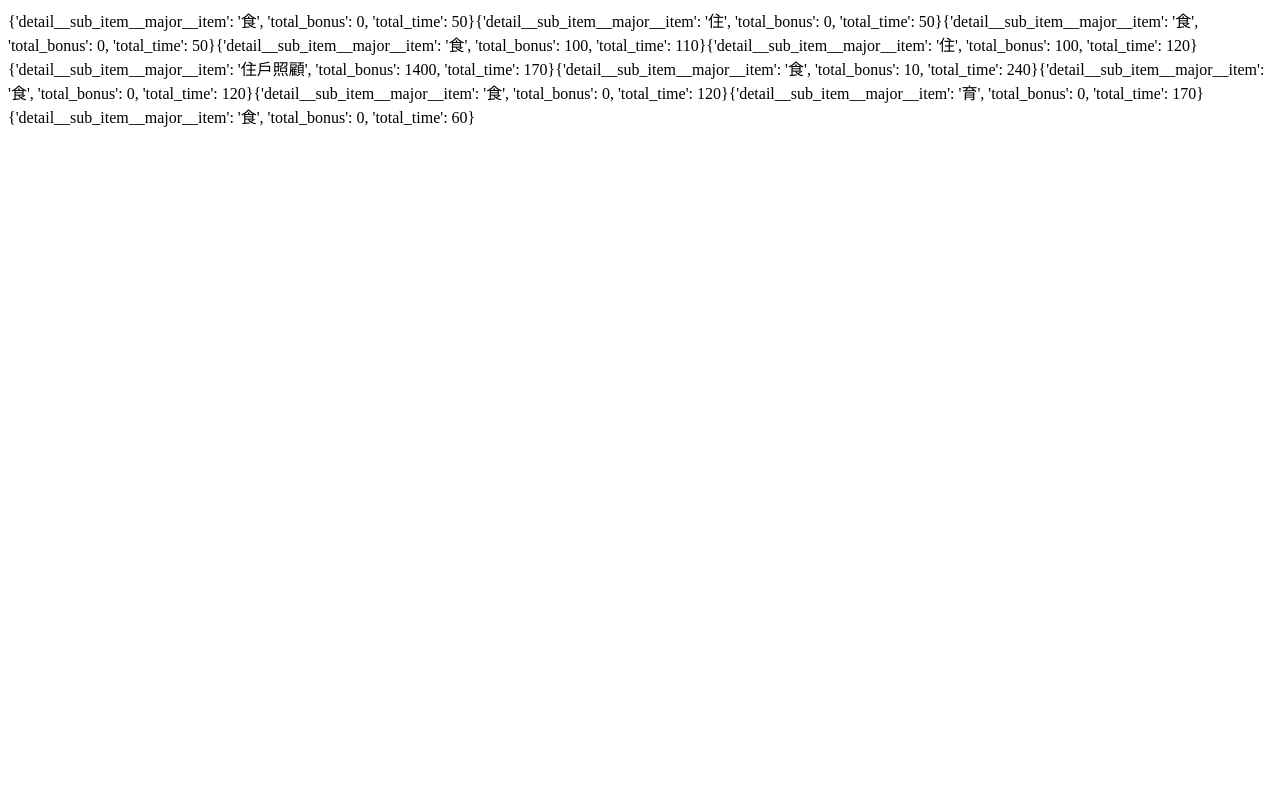
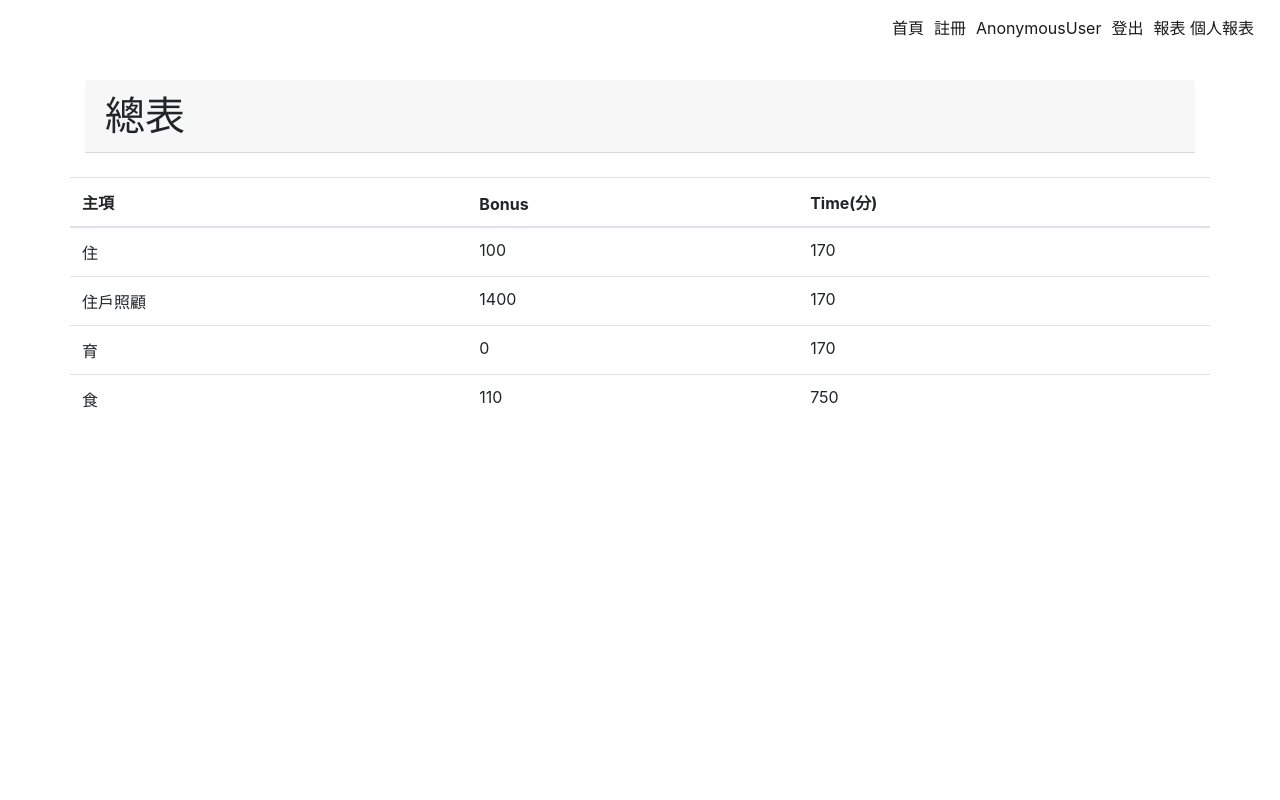
Before and after one commit to JackyCafe/goodvilla_web, a Django app: page /app/report/2024/02 in a window 1280 px wide. Run offline with Django 4.2, Linux system fonts and the light colour scheme; data comes from the database, SQL or seed files in the repository; both versions use the stored data as it was after the commit; parts of the project's set-up code (start-up, migrations or seed data) failed here and were passed over; some libraries are stand-ins or nearby versions.

Commit message:
修改report

```diff
--- a/app/templates/account/report.html
+++ b/app/templates/account/report.html
@@ -4,7 +4,9 @@
 {% endblock %}
 {% block content %}
         <div class="container mt-4">
-        <h1 class="mb-4">總表</h1>
+        <h1 class="mb-4">
+        <div class="card-header">總表</div>
+        </h1>
         <div class="row">
           <table class="table">
            <thead>
@@ -14,46 +16,19 @@
                                 <th>Time(分)</th>
                             </tr>
                         </thead>
-           {% for username,details in data.items %}
-               <tr><td>{{ username }} </td>
-                   <td>{{details.bonus}} </td>
-                   <td>{{details.total_time  }}</td>
+          <tbody>
+           {% for items in datas %}
+               <tr><td>{{ items.detail__sub_item__major__item }} </td>
+                   <td>{{items.total_bonus}} </td>
+
+                   <td>{{items.total_time  }}</td>
                 </tr>
            {% endfor %}
+
+
+          </tbody>
+
         </table>
         </div>
-
-        <h1 class="mb-4">個人總表</h1>
-        <div class="row">
-        {% for username, details in results.items %}
-            <div class="col-md-4 mt-4">
-                <div class="card-header">
-                    <h2>{{ username }}</h2>
-                </div>
-                <div class="card-body">
-                    <table class="table">
-                        <thead>
-                            <tr>
-                                <th>主項</th>
-                                <th>Bonus</th>
-                                <th>Time(分)</th>
-                            </tr>
-                        </thead>
-                        <tbody>
-                            {% for detail in details %}
-                                <tr>
-                                    <td>{{ detail.major }}</td>
-                                    <td>{{ detail.bonus }}</td>
-                                    <td>{{ detail.total_time }}</td>
-                                </tr>
-                            {% endfor %}
-                        </tbody>
-                    </table>
-                </div>
-            </div>
-        {% endfor %}
         </div>
-    </div>
-
 {% endblock %}
-</table>
--- a/app/views.py
+++ b/app/views.py
@@ -181,30 +181,16 @@ def report(request, year, month):
 
     try:
         '''如果是管理者看所有人資料'''
-        datas = WorkRecord.objects.filter(
+        datas = (WorkRecord.objects.filter(
             working_date__year=year,
             working_date__month=month
-        ).annotate(
+        ).values('detail__sub_item__major__item')
+                 .annotate(
             total_bonus=Sum('bonus'),
             total_time=Sum('spend_time')
-        ).values('detail__sub_item__major__item', 'total_bonus', 'total_time')
+        ))
 
-        result = {}
-        for entry in datas:
-            major = entry['detail__sub_item__major__item']
-            total_bonus = entry['total_bonus']
-            total_time = entry['total_time']
-            if major not in result:
-                result[major] = []
-
-
-            #if major:
-            # result[major]['total_bonus'] += total_bonus
-            # result[major]['total_time'] += total_time
-            #else:
-            result[major].append({'total_bonus': total_bonus, 'total_time': total_time})
-        logging.info(result)
-        return HttpResponse(datas)
+        return render(request, 'account/report.html',{'datas': datas})
     except ValueError:
         return Response({'error': 'Invalid year or month format'}, status=status.HTTP_400_BAD_REQUEST)
 
```
Also changed, not shown: db.sqlite3.
